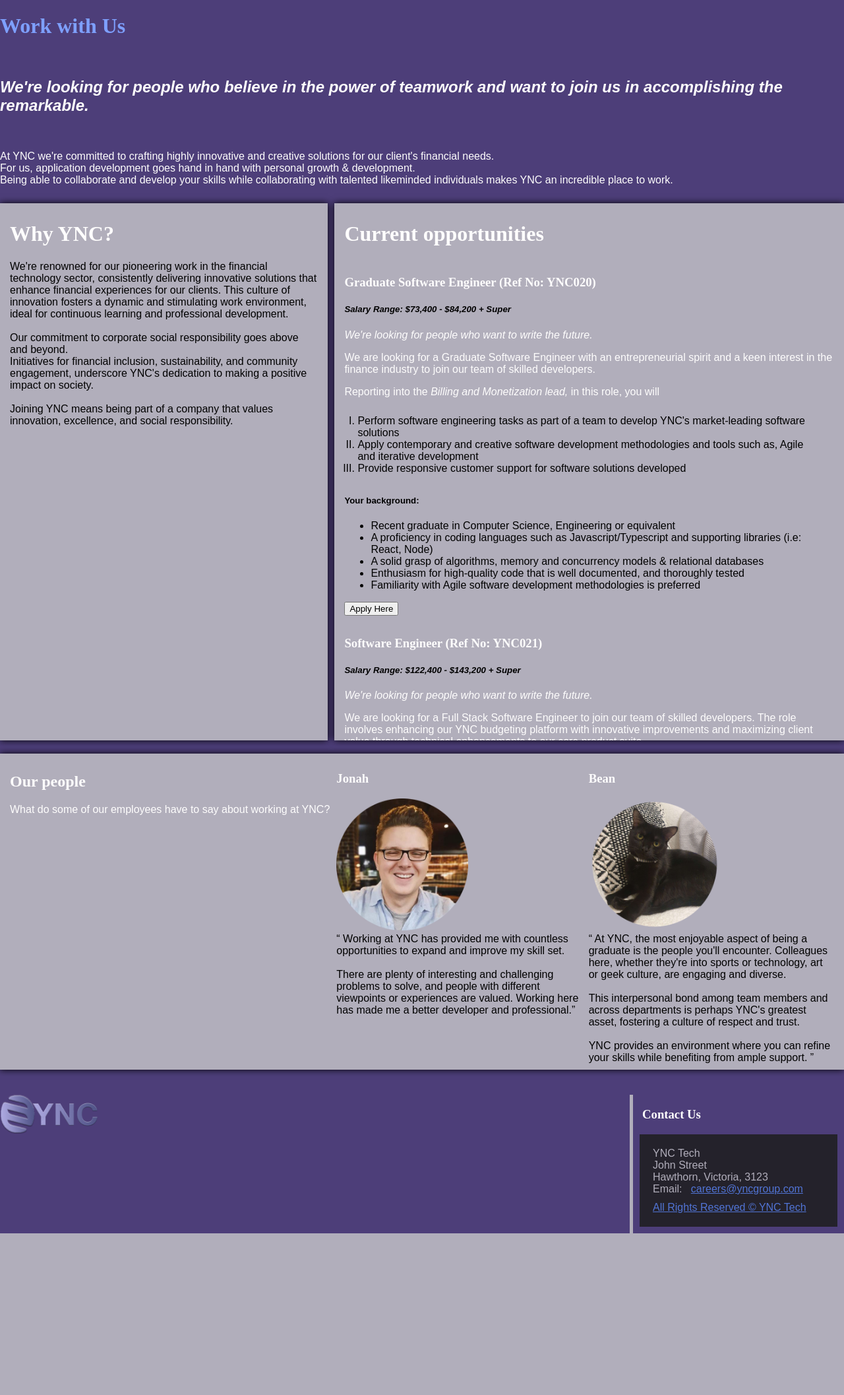
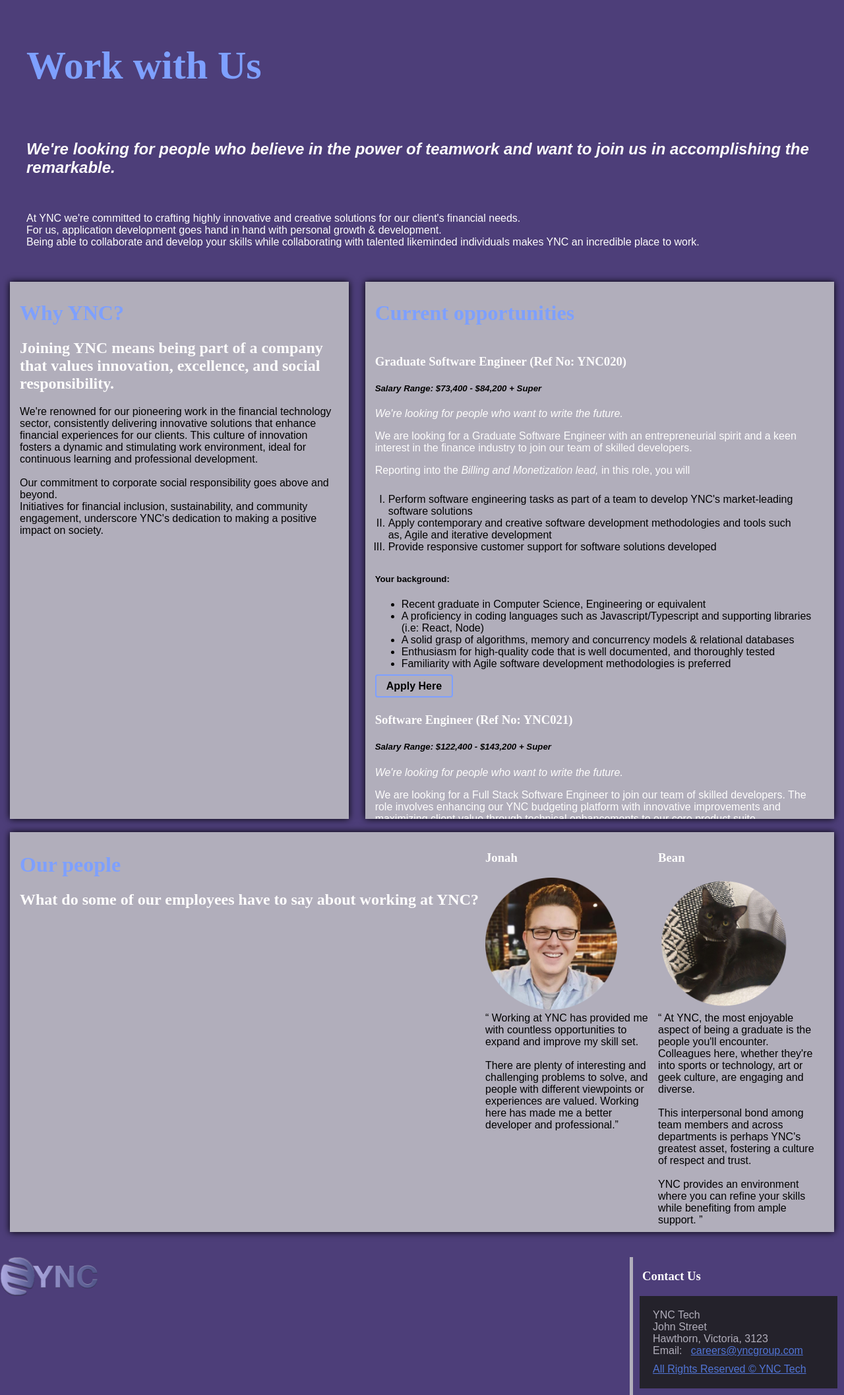
Before and after one commit to FakeTiramisu/Inquiry-Project-Assignment-1, a PHP site: page /jobs.html in a window 1280 px wide. Shown: the part 96-2210 px from the top of the page at 66% size. Before the commit the page ends 1965 px from the top, so only its background shows below. Run offline with PHP 8.4, Linux system fonts and the light colour scheme; some web fonts are replaced.

Commit message:
Updates to padding/margins for jobs.html
Updates to fonts as per assignment requirement.

```diff
--- a/jobs.html
+++ b/jobs.html
@@ -31,9 +31,9 @@
 
 <div class="jobs_container">
 
-    <div class="jobs_header header-content">
+    <div class="jobs_header">
 
-        <h1 class="headertitle">Work with Us</h1><br>
+        <h1 class="jobs_headertitle">Work with Us</h1><br>
         <h2><em>We're looking for people who believe in the power of teamwork and want to join us in accomplishing the remarkable.</em></h2><br>
         <p>At YNC we're committed to crafting highly innovative and creative solutions for our client's financial needs.<br>
         For us, application development goes hand in hand with personal growth & development. <br>
@@ -41,7 +41,9 @@
     </div>
 
     <div class="jobs_sidepanel">
-        <h1>Why YNC?</h1>
+        <h1 class="jobs_title">Why YNC?</h1>
+
+        <h2>Joining YNC means being part of a company that values innovation, excellence, and social responsibility.</h2>
         We're renowned for our pioneering work in the financial technology sector, consistently delivering innovative solutions that enhance financial experiences for our clients.
         This culture of innovation fosters a dynamic and stimulating work environment, ideal for continuous learning and professional development.
         <br><br>
@@ -49,12 +51,12 @@
         Initiatives for financial inclusion, sustainability, and community engagement, underscore YNC's dedication to making a positive impact on society.
         <br>
         <br>
-        Joining YNC means being part of a company that values innovation, excellence, and social responsibility.
+
 
      </div>
 
     <div class="jobs_mainpanel">
-        <h1> Current opportunities</h1>
+        <h1 class="jobs_title">Current opportunities</h1>
         <hr>
         <section>
         <h3>Graduate Software Engineer (Ref No: YNC020)</h3>
@@ -76,7 +78,7 @@
             <li>Enthusiasm for high-quality code that is well documented, and thoroughly tested</li>
             <li>Familiarity with Agile software development methodologies is preferred</li>
         </ul>
-        <button onclick="document.location='apply.html'">Apply Here</button>
+        <a class="button" href="apply.html"> Apply Here</a>
         </section>
     <hr>
         <section>
@@ -103,7 +105,7 @@
                 <li>Prior experience with billing systems is preferred</li>
                 <li>Familiarity with Agile software development methodologies is preferred</li>
             </ul>
-            <button onclick="document.location='apply.html'">Apply Here</button>
+            <a class="button" href="apply.html"> Apply Here</a>
         </section>
     <hr>
 
@@ -132,14 +134,15 @@
                 <li>Enthusiasm for high-quality code that is well documented, and thoroughly tested</li>
                 <li>Familiarity with Agile software development methodologies is preferred</li>
             </ul>
-            <button onclick="document.location='apply.html'">Apply Here</button>
+            <a class="button" href="apply.html"> Apply Here</a>
         </section>
     </div>
 
 
     <div class="jobs_testimonials flex_container">
-        <div class="flex-item flex-item1"> <h2>Our people</h2>
-            <p class="subtitle">What do some of our employees have to say about working at YNC?</p></div>
+        <div class="flex-item flex-item1">
+            <h1 class="jobs_title">Our people</h1>
+            <h2>What do some of our employees have to say about working at YNC?</h2></div>
 
         <div class="flex_item flex_item2">
             <h3 class="author">Jonah</h3>
--- a/styles/style.css
+++ b/styles/style.css
@@ -2,7 +2,7 @@
 filename: style.css
 authors: Yoojin Ahn, Ned Tonks, Charmaigne Mamaril
 created: 20/03/2024
-last modified: 10/04/2024
+last modified: 11/04/2024
 description: index.html about.html enhancements.html apply.html jobs.html
 purpose: stylesheet for YNC website for assignment 1
 */
@@ -365,6 +365,13 @@
     grid-column-end: 4;
     grid-row-start: 1;
     grid-row-end: 2;
+    margin-left: 15px;
+    padding: 25px;
+}
+
+.jobs_headertitle {
+    color: #7ea0ff;
+    font-size: 60px;
 }
 
 .jobs_sidepanel {
@@ -375,15 +382,23 @@
     grid-column-end: 2;
     background-color: #b1aebb;
     padding: 7px 15px;
+    margin-left: 15px;
+    margin-right: 15px;
     margin-bottom: 10px;
     font-family: "Karla", sans-serif;
     box-shadow: 0 0 10px;
+}
+
+.jobs_title{
+    color: #7ea0ff;
+    font-variant: inherit;
 }
 
 .job_info {
     font-family:"Karla", sans-serif;
     list-style-type: upper-roman ;
     margin: 10px;
+    margin-right: 15px;
     padding: 10px;
 }
 
@@ -395,10 +410,13 @@
     background-color: #b1aebb;
     padding: 7px 15px;
     margin-bottom: 10px;
+    margin-right: 15px;
     font-family: "Karla", sans-serif;
     box-shadow: 0 0 10px;
     overflow: auto;
 }
+
+
 
 /* Testimonials Styling */
 .jobs_testimonials {
@@ -409,6 +427,8 @@
     background-color: #b1aebb;
     padding: 9px 15px;
     margin-bottom: 10px;
+    margin-left: 15px;
+    margin-right: 15px;
     font-family: "Karla", sans-serif;
     box-shadow: 0 0 10px;
 }
```
